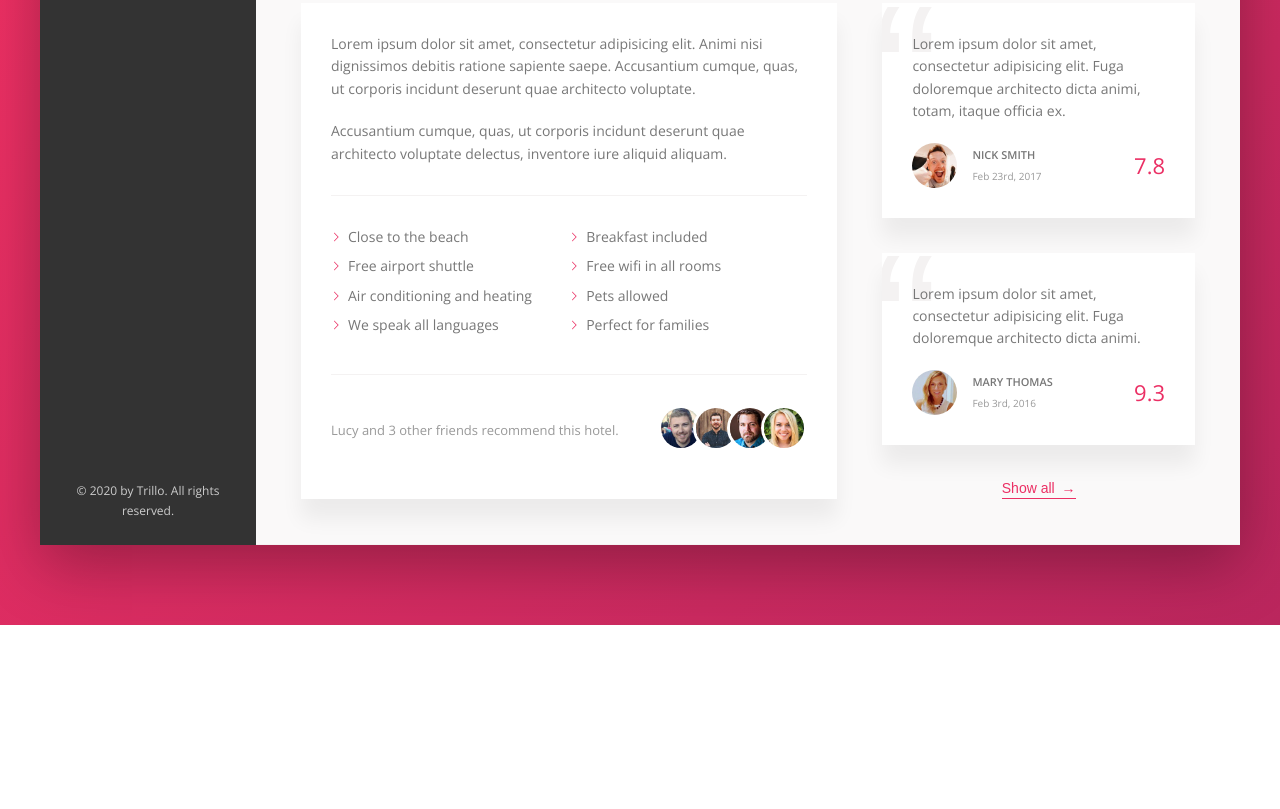
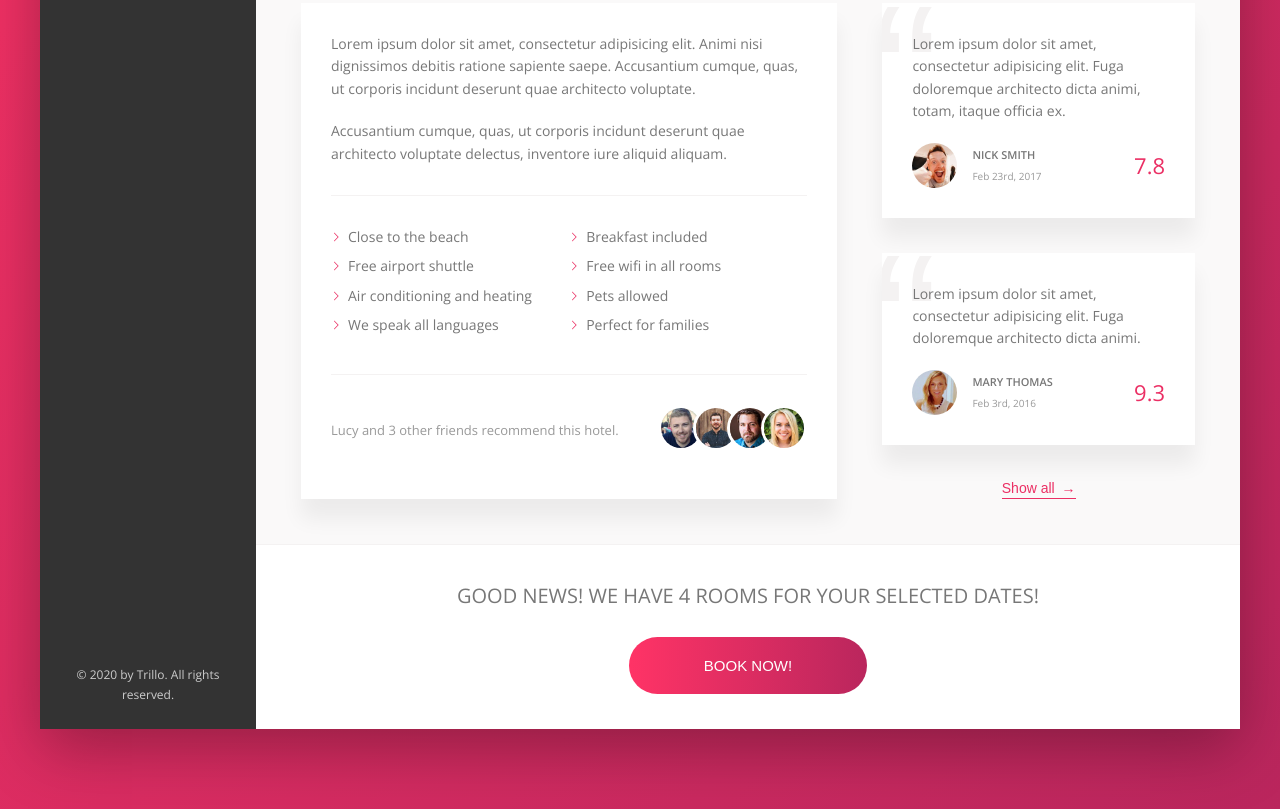
Before and after one commit to PFurtak/trillo-flex, a website: page index.html in a window 1280 px wide. Shown: the part 644-1453 px from the top of the page. Before the commit the page ends 1269 px from the top, so only its background shows below. Drawn offline with nearby package versions, Linux system fonts and the light colour scheme.

Commit message:
Finished call to action section

```diff
--- a/index.html
+++ b/index.html
@@ -231,6 +231,15 @@
               <button class="btn-inline">Show all <span>&rarr;</span></button>
             </div>
           </div>
+          <div class="cta">
+            <h2 class="cta__book-now">
+              Good news! We have 4 rooms for your selected dates!
+            </h2>
+            <button class="btn">
+              <span class="btn__visible">Book Now!</span>
+              <span class="btn__invisible">Only 4 rooms left!</span>
+            </button>
+          </div>
         </main>
       </div>
     </div>
--- a/sass/_components.scss
+++ b/sass/_components.scss
@@ -387,3 +387,71 @@
     z-index: 1;
   }
 }
+
+.cta {
+  padding: 3.5rem;
+  text-align: center;
+
+  &__book-now {
+    font-size: 2rem;
+    font-weight: 300;
+    text-transform: uppercase;
+    margin-bottom: 2.5rem;
+  }
+}
+
+.btn {
+  cursor: pointer;
+  font-size: 1.5rem;
+  font-weight: 300;
+  border-radius: 100px;
+  text-transform: uppercase;
+  border: none;
+  background-image: linear-gradient(
+    to right,
+    var(--color-primary-light),
+    var(--color-primary-dark)
+  );
+  color: #fff;
+  position: relative;
+  overflow: hidden;
+
+  &__visible {
+    display: inline-block;
+    padding: 2rem 7.5rem;
+    height: 100%;
+    width: 100%;
+    transition: all 0.2s;
+  }
+
+  &__invisible {
+    display: inline-block;
+    position: absolute;
+    padding: 2rem 0rem;
+    height: 100%;
+    width: 100%;
+    left: 0;
+    top: -100%;
+    transition: all 0.2s;
+  }
+
+  &:hover {
+    background-image: linear-gradient(
+      to left,
+      var(--color-primary-light),
+      var(--color-primary-dark)
+    );
+  }
+
+  &:hover &__visible {
+    transform: translateY(100%);
+  }
+
+  &:hover &__invisible {
+    top: 0;
+  }
+  &:focus {
+    outline: none;
+    animation: pulse 1s infinite;
+  }
+}
```
Also changed, not shown: css/style.css.
